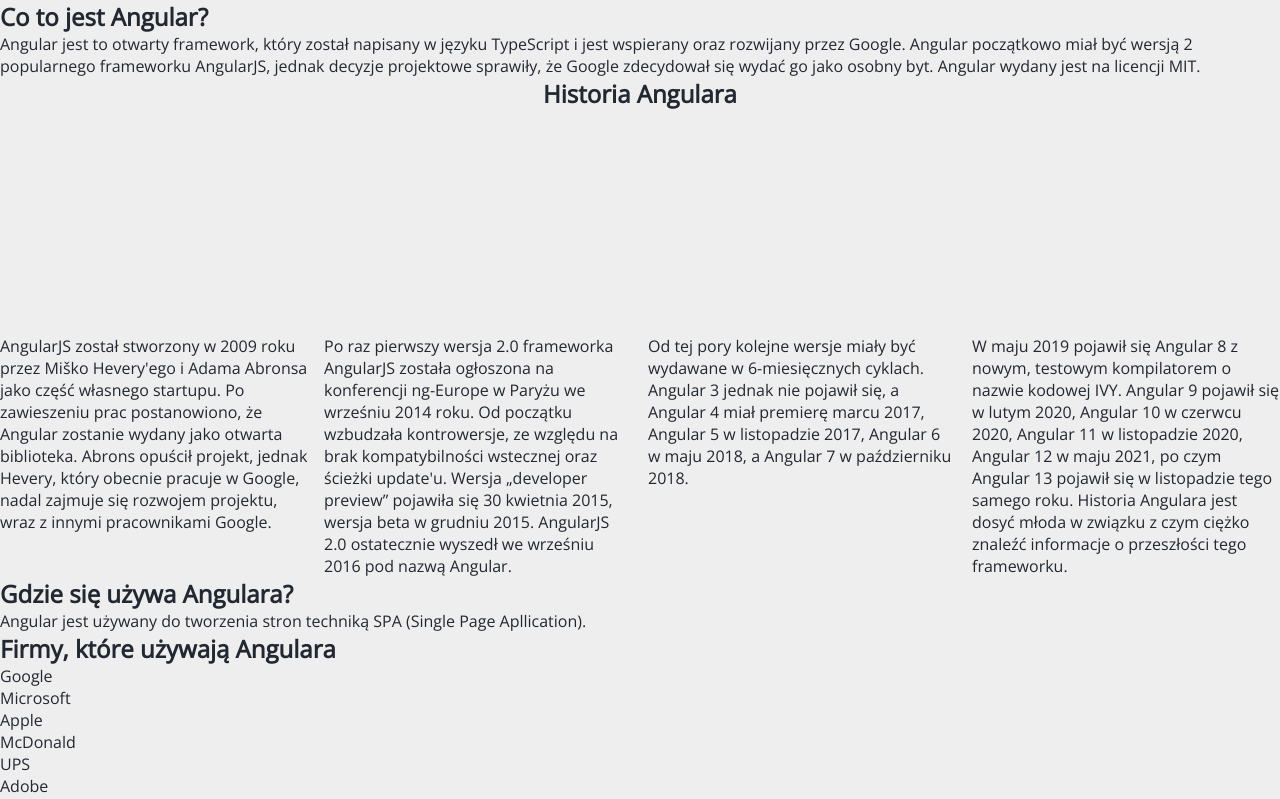
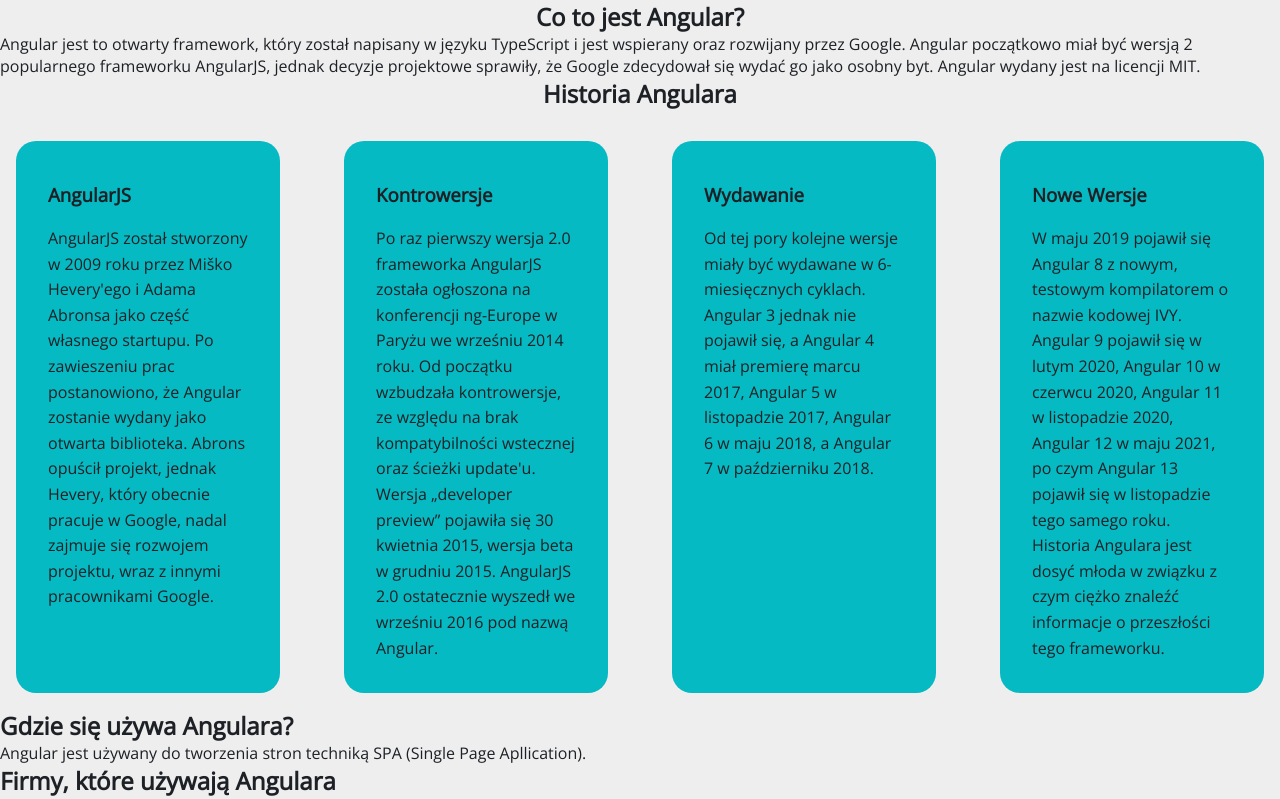
Before and after one commit to Fargos990/Praktyki, an Angular app: page / in a window 1280 px wide. Shown: the top 799 px of the page. Built offline with nearby package versions, Linux system fonts and the light colour scheme.

Commit message:
Small Chagnes

```diff
--- a/src/app/angular/angular.component.html
+++ b/src/app/angular/angular.component.html
@@ -16,24 +16,48 @@
 
     <h2 class="container__article__grid__header">Historia Angulara</h2>
 
-    <p class="container__article__grid__paragraph">AngularJS został stworzony w 2009 roku przez Miško Hevery'ego i Adama Abronsa jako część własnego startupu.
+    <div class="container__article__grid__holder">
+
+    <h3 class="container__article__grid__holder__header">AngularJS</h3>
+
+    <p class="container__article__grid__holder__paragraph">AngularJS został stworzony w 2009 roku przez Miško Hevery'ego i Adama Abronsa jako część własnego startupu.
     Po zawieszeniu prac postanowiono, że Angular zostanie wydany jako otwarta biblioteka.
     Abrons opuścił projekt, jednak Hevery, który obecnie pracuje w Google,
     nadal zajmuje się rozwojem projektu, wraz z innymi pracownikami Google.</p>
 
-    <p class="container__article__grid__paragraph">Po raz pierwszy wersja 2.0 frameworka AngularJS została ogłoszona na konferencji ng-Europe w Paryżu we wrześniu 2014 roku.
+    </div>
+
+    <div class="container__article__grid__holder">
+
+    <h3 class="container__article__grid__holder__header">Kontrowersje</h3>
+
+    <p class="container__article__grid__holder__paragraph">Po raz pierwszy wersja 2.0 frameworka AngularJS została ogłoszona na konferencji ng-Europe w Paryżu we wrześniu 2014 roku.
     Od początku wzbudzała kontrowersje, ze względu na brak kompatybilności wstecznej oraz ścieżki update'u.
     Wersja „developer preview” pojawiła się 30 kwietnia 2015, wersja beta w grudniu 2015.
     AngularJS 2.0 ostatecznie wyszedł we wrześniu 2016 pod nazwą Angular.</p>
 
-    <p class="container__article__grid__paragraph">Od tej pory kolejne wersje miały być wydawane w 6-miesięcznych cyklach.
+    </div>
+
+    <div class="container__article__grid__holder">
+
+    <h3 class="container__article__grid__holder__header">Wydawanie</h3>
+
+    <p class="container__article__grid__holder__paragraph">Od tej pory kolejne wersje miały być wydawane w 6-miesięcznych cyklach.
     Angular 3 jednak nie pojawił się, a Angular 4 miał premierę marcu 2017, Angular 5 w listopadzie 2017,
     Angular 6 w maju 2018, a Angular 7 w październiku 2018.</p>
 
-    <p class="container__article__grid__paragraph">W maju 2019 pojawił się Angular 8 z nowym, testowym kompilatorem o nazwie kodowej IVY.
+    </div>
+
+    <div class="container__article__grid__holder">
+
+    <h3 class="container__article__grid__holder__header">Nowe Wersje</h3>
+
+    <p class="container__article__grid__holder__paragraph">W maju 2019 pojawił się Angular 8 z nowym, testowym kompilatorem o nazwie kodowej IVY.
     Angular 9 pojawił się w lutym 2020, Angular 10 w czerwcu 2020, Angular 11 w listopadzie 2020, Angular 12 w maju 2021,
     po czym Angular 13 pojawił się w listopadzie tego samego roku.
     Historia Angulara jest dosyć młoda w związku z czym ciężko znaleźć informacje o przeszłości tego frameworku.</p>
+
+    </div>
 
     </article>
 
--- a/src/app/angular/angular.component.scss
+++ b/src/app/angular/angular.component.scss
@@ -17,13 +17,19 @@
         {
             display:flex;
             flex-wrap: wrap;
+
+            &__header
+            {
+                flex-basis:100%;
+                text-align: center;
+            }
         }
         &__grid
         {
             display: grid;
             grid-template-columns: 1fr 1fr 1fr 1fr;
-            grid-template-rows: 1fr 1fr;
-            gap: 1em 1em;
+            grid-template-rows: 2em 1fr;
+            gap: 1em 2em;
             grid-template-areas:
               "header header header header"
               "article1 article2 article3 article4"
@@ -34,22 +40,32 @@
                 grid-area: header;
                 text-align: center;
             }
-            &__paragraph:nth-of-type(1)
+            &__holder
             {
-                grid-area:article1;
+                padding:2em;
+                margin:1em;
+                background-color: $fill-color;
+                border-radius: 20px;
+                box-shadow: 0 0 0 0 rgba(143, 64, 248, 0.5), 0 0 0 0 rgba(39, 200, 255, 0.5);
+                transition: transform 0.3s ease, box-shadow 0.3s ease;
+
+                &__header
+                {
+                    margin:0.5em 0.5em 1em 0em;
+
+                }
+
+                &__paragraph
+                {
+                    line-height: 1.6em;
+                }
             }
-            &__paragraph:nth-of-type(2)
+            &__holder:hover
             {
-                grid-area:article2;
+                transform: translate(0,-6ox);
+                box-shadow: -10px 10px 25px 0 rgba(143, 64, 248, 0.5), -10px 10px 25px 0 rgba(39, 200, 255, 0.5);
             }
-            &__paragraph:nth-of-type(3)
-            {
-                grid-area:article3;
-            }
-            &__paragraph:nth-of-type(4)
-            {
-                grid-area:article4;
-            }
+
         }
 
     }
--- a/src/assets/_colors.scss
+++ b/src/assets/_colors.scss
@@ -1,8 +1,8 @@
-$font-color:#222831;
+$font-color:#1d2126;
 
 $fillup-color:#393E46;
 
-$fill-color:#00ADB5;
+$fill-color:#05bac3;
 
 $bgc-color:#EEEEEE;
 
```
